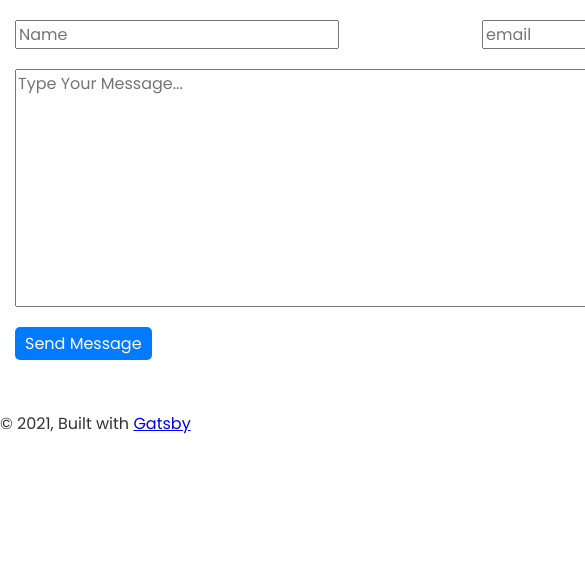
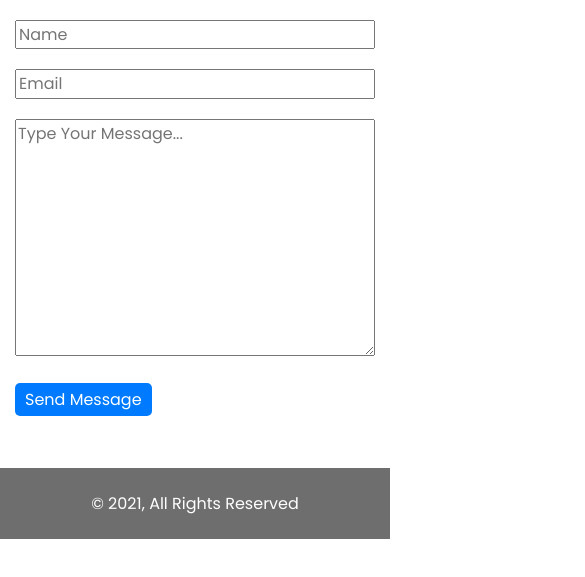
Before and after one commit to bsmith20681/new-portfolio, a Gatsby site in the folder New Portfolio/portfolio/: page /contact-me in a window 390 px wide. Shown: the part 175-752 px from the top of the page, 585 px wide, since content can reach past the window. Built offline with nearby package versions, Linux system fonts and the light colour scheme; Gatsby itself is replaced by a stand-in of ours.

Commit message:
added button hover and made contact page responsive

```diff
--- a/New Portfolio/portfolio/src/components/layout.css
+++ b/New Portfolio/portfolio/src/components/layout.css
@@ -641,16 +641,14 @@ pre tt:after {
 }
 
 /** CONTACT ME PAGE **/
-
 .contact-input {
-  display: flex;
-  justify-content: space-between;
   margin-bottom: 20px;
+  width: 100%;
 }
 
 .contact-textArea {
   margin-bottom: 20px;
-  display: block;
+  width: 100%;
 }
 
 .contact-form {
@@ -667,14 +665,37 @@ pre tt:after {
   border-radius: 5px;
 }
 
+.btn:hover {
+  cursor: pointer;
+}
+
 .btn-blue {
   color: #007bff;
   border: 1px solid #007bff;
+  -webkit-transition: color 0.5s;
+  -moz-transition: color 0.5s;
+  -ms-transition: color 0.5s;
+  -o-transition: color 0.5s;
+  transition: color 0.5s;
+}
+
+.btn-blue:hover {
+  color: #79b8fc;
+  border: 1px solid #79b8fc;
 }
 
 .btn-blue-filled {
   background-color: #007bff;
   color: white;
+  -webkit-transition: background-color 0.5s;
+  -moz-transition: background-color 0.5s;
+  -ms-transition: background-color 0.5s;
+  -o-transition: background-color 0.5s;
+  transition: background-color 0.5s;
+}
+
+.btn-blue-filled:hover {
+  background-color: #005bbd;
 }
 
 .btn-black {
--- a/New Portfolio/portfolio/src/components/layout.js
+++ b/New Portfolio/portfolio/src/components/layout.js
@@ -32,11 +32,14 @@ const Layout = ({ children }) => {
         <footer
           style={{
             marginTop: `2rem`,
+            padding: `1.5rem`,
+            textAlign: "center",
+            backgroundColor: "#6E6E6E",
+            color: "white",
           }}
         >
-          © {new Date().getFullYear()}, Built with
+          © {new Date().getFullYear()}, All Rights Reserved
           {` `}
-          <a href="https://www.gatsbyjs.com">Gatsby</a>
         </footer>
       </div>
     </>
--- a/New Portfolio/portfolio/src/pages/contact-me.js
+++ b/New Portfolio/portfolio/src/pages/contact-me.js
@@ -17,18 +17,27 @@ const ContactMe = () => (
       </div>
       <div>
         <form action="" className="contact-form">
-          <div className="contact-input">
-            <input type="text" placeholder="Name" />
-            <input type="text" placeholder="email" />
+          <div className="row">
+            <div className="col-md-6">
+              <input type="text" className="contact-input" placeholder="Name" />
+            </div>
+            <div className="col-md-6">
+              <input
+                type="email"
+                className="contact-input"
+                placeholder="Email"
+              />
+            </div>
           </div>
-          <textarea
-            name=""
-            id=""
-            cols="55"
-            rows="10"
-            placeholder="Type Your Message..."
-            className="contact-textArea"
-          ></textarea>
+          <div className="row">
+            <div className="col-md-12">
+              <textarea
+                className="contact-textArea"
+                rows="10"
+                placeholder="Type Your Message..."
+              ></textarea>
+            </div>
+          </div>
           <button className="btn btn-blue-filled" style={{ border: "none" }}>
             Send Message
           </button>
--- a/New Portfolio/portfolio/src/pages/index.js
+++ b/New Portfolio/portfolio/src/pages/index.js
@@ -62,8 +62,6 @@ const IndexPage = () => (
     <div className="homepage-title-container">
       <h2 className="homepage-title">Contact Me</h2>
     </div>
-
-    <Link to="/using-typescript/">Go to "Using TypeScript"</Link>
   </Layout>
 )
 
```
